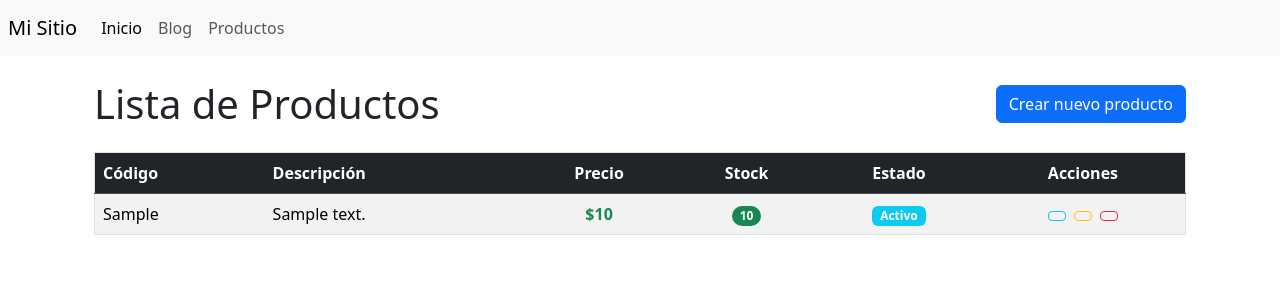
After one commit to nettoreyes/TuPrimeraPaginaReyes, a Django app: page /productos/ in a window 1280 px wide. The commit adds this page. Shown: the top 300 px of the page. Run offline with Django 5.2, Linux system fonts and the light colour scheme; tables that the repository leaves empty hold one stand-in row (values such as "Sample post").

Commit message:
modulo de productos

```diff
--- a/TercerraEntrega/urls.py
+++ b/TercerraEntrega/urls.py
@@ -22,4 +22,6 @@ urlpatterns = [
     path('admin/', admin.site.urls),
     path('', views.index, name="index"),
     path('post_list/', views.post_list, name="post_list"),
+    path('productos/', views.productos, name="productos"),
+    path('producto_formulario/',views.producto_formulario,name='producto_formulario'),
 ]
--- a/appTerceraEntrega/models.py
+++ b/appTerceraEntrega/models.py
@@ -7,3 +7,30 @@ class Post(models.Model):
 
     def __str__(self):
         return self.titulo
+
+class Producto(models.Model):
+    codigo_producto = models.CharField(max_length=13,unique=True)
+    descripcion = models.CharField(max_length=100)
+    precio = models.IntegerField(default=0, blank=True)
+    stock = models.IntegerField(default=0, blank=True)
+    activo = models.BooleanField(default=True)
+
+    def __str__(self):
+        return self.descripcion
+
+class Categoria(models.Model):
+    codigo_categoria = models.CharField(max_length=10,unique=True)
+    nombre_categoria = models.CharField(max_length=100)
+
+    def __str__(self):
+        return self.nombre_categoria
+
+class Cliente(models.Model):
+    rut = models.CharField(max_length=20, unique=True)
+    nombre = models.CharField(max_length=100)
+    apellido = models.CharField(max_length=100)
+    fecha_nacimiento = models.DateField(null=True,blank=True,help_text="Formato: DD-MM-AAAA")
+    email = models.EmailField(max_length=254,unique=True,help_text="Introduce una dirección de correo válida.")
+
+    def __str__(self):
+        return self.nombre
--- a/appTerceraEntrega/templates/appTerceraEntrega/padre.html
+++ b/appTerceraEntrega/templates/appTerceraEntrega/padre.html
@@ -20,6 +20,9 @@
             <li class="nav-item">
                 <a class="nav-link" href="/post_list/">Blog</a>
             </li>
+             <li class="nav-item">
+                <a class="nav-link" href="/productos/">Productos</a>
+            </li>
         </ul>
     </div>
     </nav>
@@ -28,7 +31,7 @@
 
     <div class="container mt-4">
          {% block contenido %}
-            {% endblock %}
+         {% endblock %}
     </div>
     <script src="https://cdn.jsdelivr.net/npm/bootstrap@5.3.7/dist/js/bootstrap.bundle.min.js" integrity="sha384-ndDqU0Gzau9qJ1lfW4pNLlhNTkCfHzAVBReH9diLvGRem5+R9g2FzA8ZGN954O5Q" crossorigin="anonymous"></script>
 
--- /dev/null
+++ b/appTerceraEntrega/templates/appTerceraEntrega/productos.html
@@ -0,0 +1,87 @@
+{% extends 'appTerceraEntrega/padre.html' %}
+{% load static %}
+{% block title %}Productos{% endblock %}
+
+{% block contenido %}
+
+
+   <div class="container mt-4">
+    <div class="d-flex justify-content-between align-items-center mb-4">
+        <h1 class="mb-0">Lista de Productos</h1>
+        {# Botón de crear producto - Fuera de la tabla y mejor ubicado #}
+        <a href="/producto_formulario/" class="btn btn-primary">
+            <i class="bi bi-plus-circle"></i> Crear nuevo producto {# Icono de Bootstrap Icons #}
+        </a>
+    </div>
+
+    {# Contenedor responsivo para la tabla #}
+    <div class="table-responsive">
+        <table class="table table-hover table-striped border"> {# table-bordered para bordes, table-striped para filas alternas #}
+            <thead class="table-dark"> {# Cabecera oscura para contraste #}
+                <tr>
+                    <th scope="col">Código</th>
+                    <th scope="col">Descripción</th>
+                    <th scope="col" class="text-center">Precio</th>
+                    <th scope="col" class="text-center">Stock</th>
+                    <th scope="col" class="text-center">Estado</th>
+                    <th scope="col" class="text-center">Acciones</th> {# Columna para botones de acción #}
+                </tr>
+            </thead>
+            <tbody>
+                {% for producto in productos %}
+                <tr>
+                    <td>{{ producto.codigo_producto }}</td>
+                    <td>{{ producto.descripcion }}</td>
+                    <td class="text-center fw-bold text-success">${{ producto.precio }}</td>
+                    <td class="text-center">
+                        <span class="badge
+                            {% if producto.stock > 0 %}
+                                bg-success
+                            {% else %}
+                                bg-danger
+                            {% endif %}
+                            rounded-pill"
+                        >
+                            {{ producto.stock }}
+                        </span>
+                    </td>
+                    <td class="text-center">
+                        <span class="badge
+                            {% if producto.activo %}
+                                bg-info
+                            {% else %}
+                                bg-warning
+                            {% endif %}"
+                        >
+                            {% if producto.activo %}
+                                Activo
+                            {% else %}
+                                Inactivo
+                            {% endif %}
+                        </span>
+                    </td>
+                    <td class="text-center">
+                        <a href="#" class="btn btn-sm btn-outline-info me-1" title="Ver detalles">
+                            <i class="bi bi-eye"></i> {# Icono para ver #}
+                        </a>
+                        <a href="#" class="btn btn-sm btn-outline-warning me-1" title="Editar producto">
+                            <i class="bi bi-pencil"></i> {# Icono para editar #}
+                        </a>
+                        <a href="#" class="btn btn-sm btn-outline-danger" title="Eliminar producto">
+                            <i class="bi bi-trash"></i> {# Icono para eliminar #}
+                        </a>
+                    </td>
+                </tr>
+                {% endfor %}
+            </tbody>
+        </table>
+    </div>
+
+    {% if not productos %}
+    <div class="alert alert-info text-center mt-4" role="alert">
+        No hay productos disponibles en este momento.
+    </div>
+    {% endif %}
+</div>
+
+{% endblock %}
--- a/appTerceraEntrega/views.py
+++ b/appTerceraEntrega/views.py
@@ -1,5 +1,6 @@
 from django.shortcuts import render
-from .models import Post
+from .models import Post, Producto
+from .forms import ProductoFormulario
 
 # Create your views here.
 def index( request ):
@@ -9,3 +10,28 @@ def index( request ):
 def post_list( request ):
     post_list = Post.objects.all()
     return render(request, "appTerceraEntrega/post_list.html", context={"posts":post_list})
+
+def productos( request ):
+    productos = Producto.objects.all()
+    return render(request, "appTerceraEntrega/productos.html", context={"productos":productos})
+
+def producto_formulario(request):
+      if request.method == "POST":
+            formulario_producto = ProductoFormulario(request.POST)
+            if formulario_producto.is_valid():
+                  datos = formulario_producto.cleaned_data
+
+                  if datos["precio"] is None:
+                       datos["precio"] = 0
+
+                  if datos["stock"] is None:
+                       datos["stock"] = 0
+
+                  nuevo_producto = Producto(codigo_producto=datos["codigo_producto"],descripcion=datos["descripcion"],precio=datos["precio"],stock=datos["stock"],activo=datos["activo"])
+                  nuevo_producto.save()
+                  productos = Producto.objects.all()
+                  return render(request, "appTerceraEntrega/productos.html", context={"productos":productos})
+      else:
+            formulario_producto = ProductoFormulario() # Formulario vacio para construir el html
+
+      return render(request, "appTerceraEntrega/formulario/producto_formulario.html", {"formulario_producto": formulario_producto})
```
Also changed, not shown: appTerceraEntrega/forms.py (added, +8 -0 lines), appTerceraEntrega/templates/appTerceraEntrega/formulario/producto_formulario.html (added, +37 -0 lines), appTerceraEntrega/migrations/0002_categoria_cliente_producto.py (added), appTerceraEntrega/migrations/0003_alter_producto_precio_alter_producto_stock.py (added).
